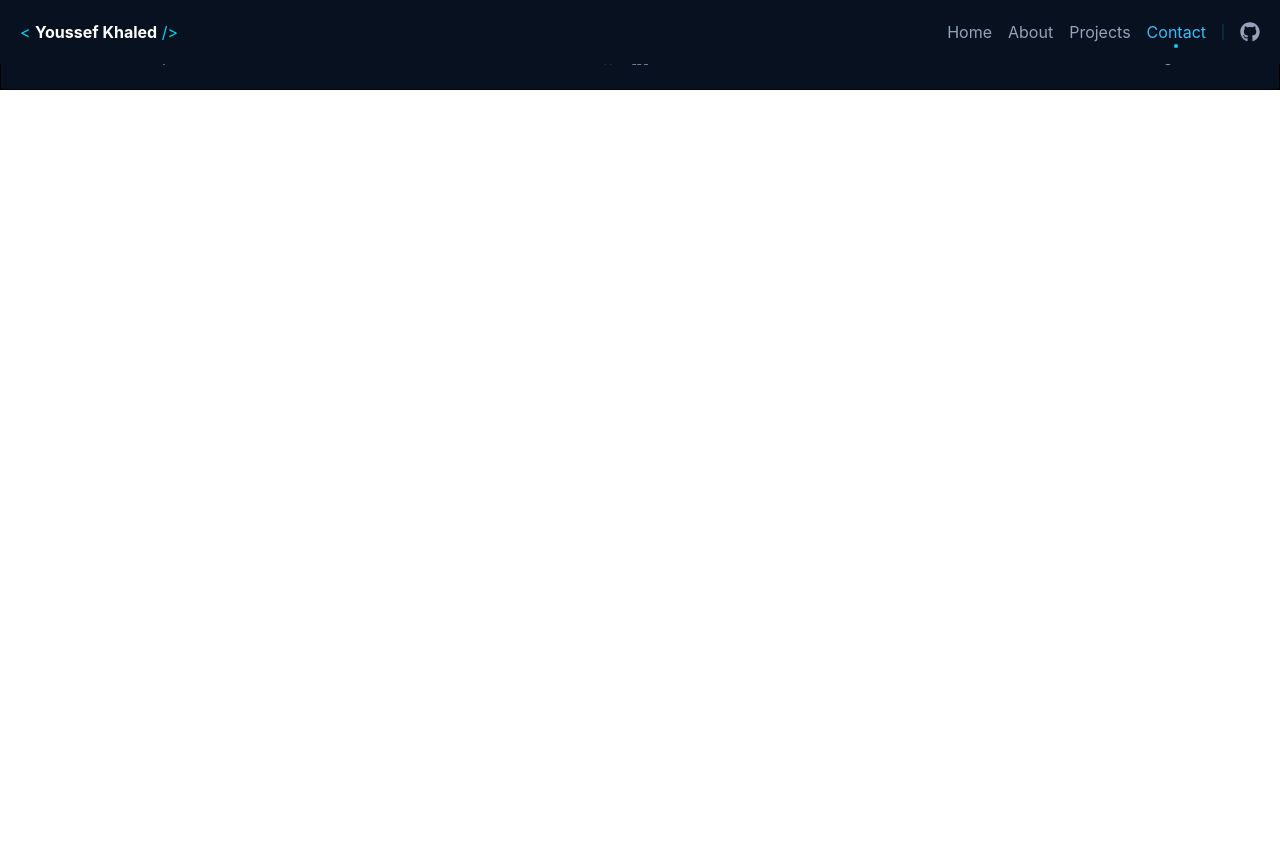
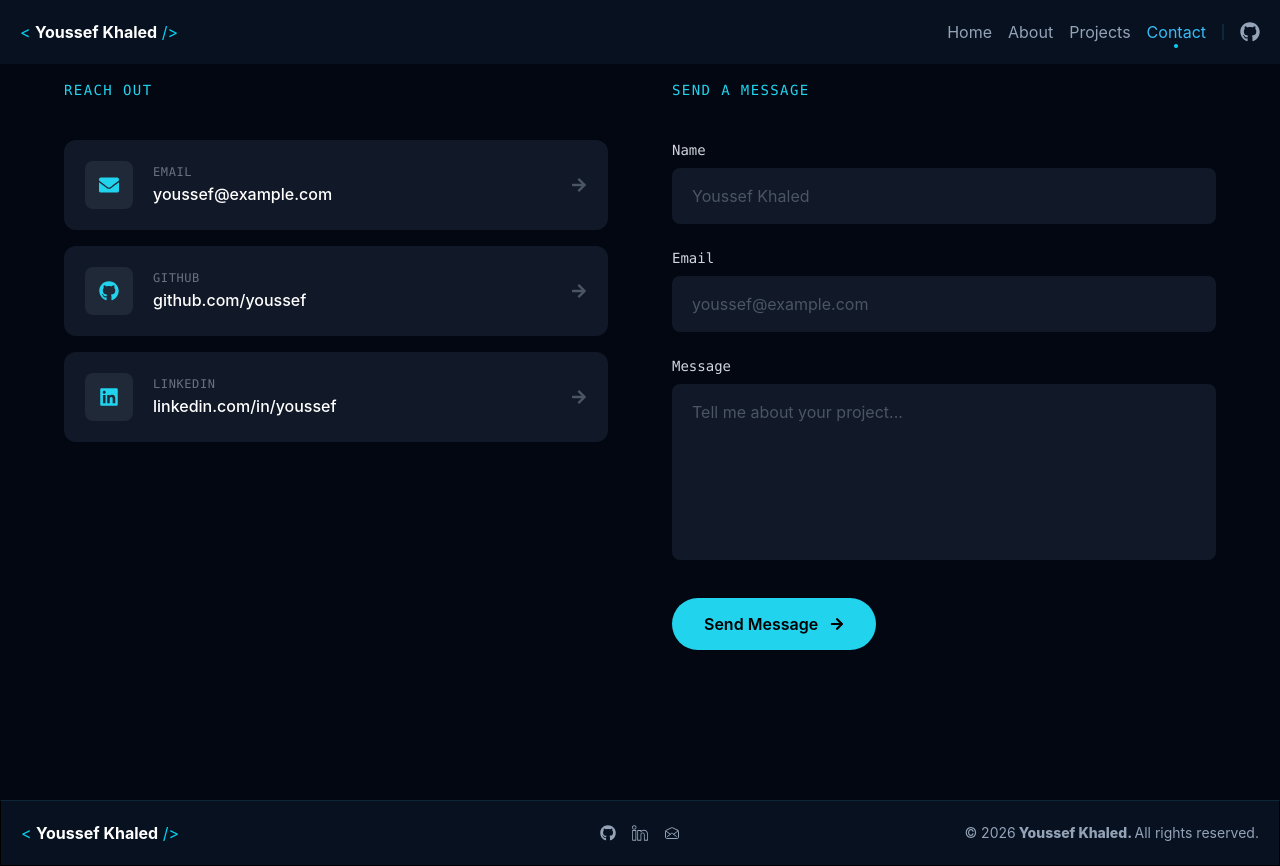
Before and after one commit to youssefkh620/youssef-portfolio, a React (Vite) app: page /contact in a window 1280 px wide. Before the commit the page ends 800 px from the top, so only its background shows below. Built offline with nearby package versions, Linux system fonts and the light colour scheme.

Commit message:
finsh Contact page

```diff
--- a/package.json
+++ b/package.json
@@ -13,6 +13,7 @@
     "node": "22.x"
   },
   "dependencies": {
+    "@formspree/react": "^3.0.0",
     "@tailwindcss/vite": "^4.3.3",
     "lucide-react": "^1.28.0",
     "motion": "^12.43.0",
--- a/src/pages/Contact.jsx
+++ b/src/pages/Contact.jsx
@@ -1,7 +1,165 @@
+import { useForm, ValidationError } from "@formspree/react";
+// استيراد الأيقونات اللازمة للتصميم الجديد
+import { FaEnvelope, FaGithub, FaLinkedin, FaArrowRight } from "react-icons/fa";
+
 export default function Contact() {
+  const [state, handleSubmit] = useForm("xdenanwa");
+
+  if (state.succeeded) {
+    return (
+      // تم تغيير الخلفية هنا أيضاً لتناسق التصميم
+      <section className="min-h-screen flex items-center justify-center bg-[#030712]">
+        <p className="text-xl font-semibold text-[#22D3EE]">
+          Thanks for joining!
+        </p>
+      </section>
+    );
+  }
+
   return (
-    <>
-      <h1>Contact</h1>
-    </>
+    // الخلفية الداكنة الأساسية وتغيير نوع الخط العام إلى Sans ليتناسب مع الصورة
+    <section className="min-h-screen bg-[#030712] text-white px-6 py-20 font-sans">
+      {/* تم إزالة الهيدر العلوي الكبير لأنه غير موجود في الصورة المطلوبة */}
+
+      <div className="max-w-6xl mx-auto grid md:grid-cols-2 gap-16 items-start">
+        {/* ===================== القسم الأيسر: REACH OUT ===================== */}
+        <div>
+          {/* عنوان القسم بخط Monospace وتباعد أحرف كبير */}
+          <h2 className="text-[#22D3EE] font-mono text-sm tracking-widest mb-10">
+            REACH OUT
+          </h2>
+
+          <div className="space-y-4">
+            {/* بطاقة الإيميل */}
+            <ContactMethodCard
+              icon={<FaEnvelope />}
+              label="EMAIL"
+              value="youssef@example.com"
+            />
+            {/* بطاقة جيت هاب */}
+            <ContactMethodCard
+              icon={<FaGithub />}
+              label="GITHUB"
+              value="github.com/youssef"
+            />
+            {/* بطاقة لينكد إن */}
+            <ContactMethodCard
+              icon={<FaLinkedin />}
+              label="LINKEDIN"
+              value="linkedin.com/in/youssef"
+            />
+          </div>
+        </div>
+
+        {/* ===================== القسم الأيمن: Form ===================== */}
+        <div>
+          {/* عنوان القسم بخط Monospace وتباعد أحرف كبير */}
+          <h2 className="text-[#22D3EE] font-mono text-sm tracking-widest mb-10">
+            SEND A MESSAGE
+          </h2>
+
+          <form onSubmit={handleSubmit} className="space-y-6">
+            {/* Name */}
+            <div>
+              <label className="block mb-2 text-sm font-mono text-gray-300">
+                Name
+              </label>
+              <input
+                type="text"
+                name="name"
+                required
+                placeholder="Youssef Khaled" // Placeholder من الصورة
+                className="w-full rounded-lg bg-[#111827] px-5 py-4 outline-none text-white placeholder:text-gray-600 focus:ring-1 focus:ring-[#22D3EE]"
+              />
+              <ValidationError
+                prefix="Name"
+                field="name"
+                errors={state.errors}
+              />
+            </div>
+
+            {/* Email */}
+            <div>
+              <label className="block mb-2 text-sm font-mono text-gray-300">
+                Email
+              </label>
+              <input
+                type="email"
+                name="email"
+                required
+                placeholder="youssef@example.com" // Placeholder من الصورة
+                className="w-full rounded-lg bg-[#111827] px-5 py-4 outline-none text-white placeholder:text-gray-600 focus:ring-1 focus:ring-[#22D3EE]"
+              />
+              <ValidationError
+                prefix="Email"
+                field="email"
+                errors={state.errors}
+              />
+            </div>
+
+            {/* Message */}
+            <div>
+              <label className="block mb-2 text-sm font-mono text-gray-300">
+                Message
+              </label>
+              <textarea
+                name="message"
+                required
+                rows="6"
+                placeholder="Tell me about your project..." // Placeholder من الصورة
+                className="w-full resize-none rounded-lg bg-[#111827] px-5 py-4 outline-none text-white placeholder:text-gray-600 focus:ring-1 focus:ring-[#22D3EE]"
+              />
+              <ValidationError
+                prefix="Message"
+                field="message"
+                errors={state.errors}
+              />
+            </div>
+
+            {/* Submit Button - تم تعديل التصميم بالكامل ليطابق الصورة */}
+            <div className="flex justify-start pt-2">
+              <button
+                type="submit"
+                disabled={state.submitting}
+                className="flex items-center gap-3 rounded-full bg-[#22D3EE] px-8 py-3.5 font-semibold text-black transition hover:bg-[#67e8f9] disabled:cursor-not-allowed disabled:opacity-60"
+              >
+                {state.submitting ? "Sending..." : "Send Message"}
+                <FaArrowRight className="text-sm" />
+              </button>
+            </div>
+
+            {/* Error Message */}
+            {state.errors && (
+              <p className="text-red-400 text-sm mt-2">
+                Something went wrong. Please try again.
+              </p>
+            )}
+          </form>
+        </div>
+      </div>
+    </section>
   );
 }
+
+// مكون فرعي جديد لبطاقات الاتصال في الجهة اليسرى
+function ContactMethodCard({ icon, label, value }) {
+  return (
+    <div className="flex items-center justify-between gap-4 rounded-xl bg-[#111827] p-5 border border-transparent hover:border-gray-800 transition-all cursor-pointer group">
+      <div className="flex items-center gap-5">
+        {/* حاوية الأيقونة */}
+        <div className="flex items-center justify-center w-12 h-12 rounded-lg bg-[#1f2937] text-[#22D3EE] text-xl">
+          {icon}
+        </div>
+        {/* النصوص */}
+        <div>
+          <p className="text-xs font-mono text-gray-500 tracking-wider">
+            {label}
+          </p>
+          <p className="text-white font-medium mt-0.5">{value}</p>
+        </div>
+      </div>
+      {/* السهم جهة اليمين */}
+      <FaArrowRight className="text-gray-600 group-hover:text-[#22D3EE] transition-colors" />
+    </div>
+  );
+}
```
Also changed, not shown: 1 other file (tests, documents, lock files or other folders).
